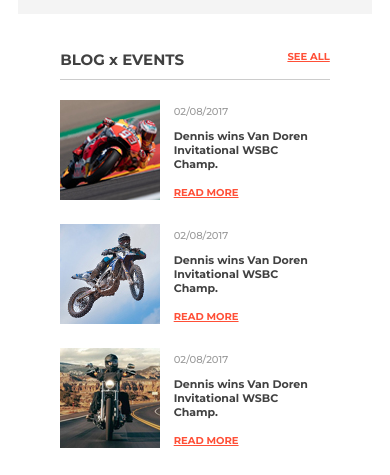
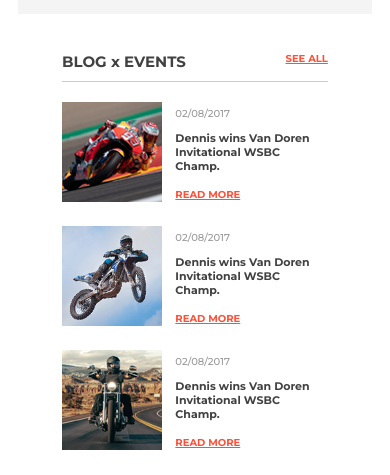
Before and after one commit to avernoldz/EVNX, a plain HTML site: page index.html in a window 390 px wide. Shown: the part 953-1428 px from the top of the page. Drawn offline with nearby package versions, Linux system fonts and the light colour scheme.

Commit message:
Update main.css

```diff
--- a/main.css
+++ b/main.css
@@ -702,5 +702,13 @@ footer{
     .blog-events{
         margin-top: 30px;
     }
+    .blog-events{
+        width: 100%;
+    }
+
+    .blog-events .box1{
+        width: 75%;
+        margin: 0 auto;
+    }
 
 }
```
